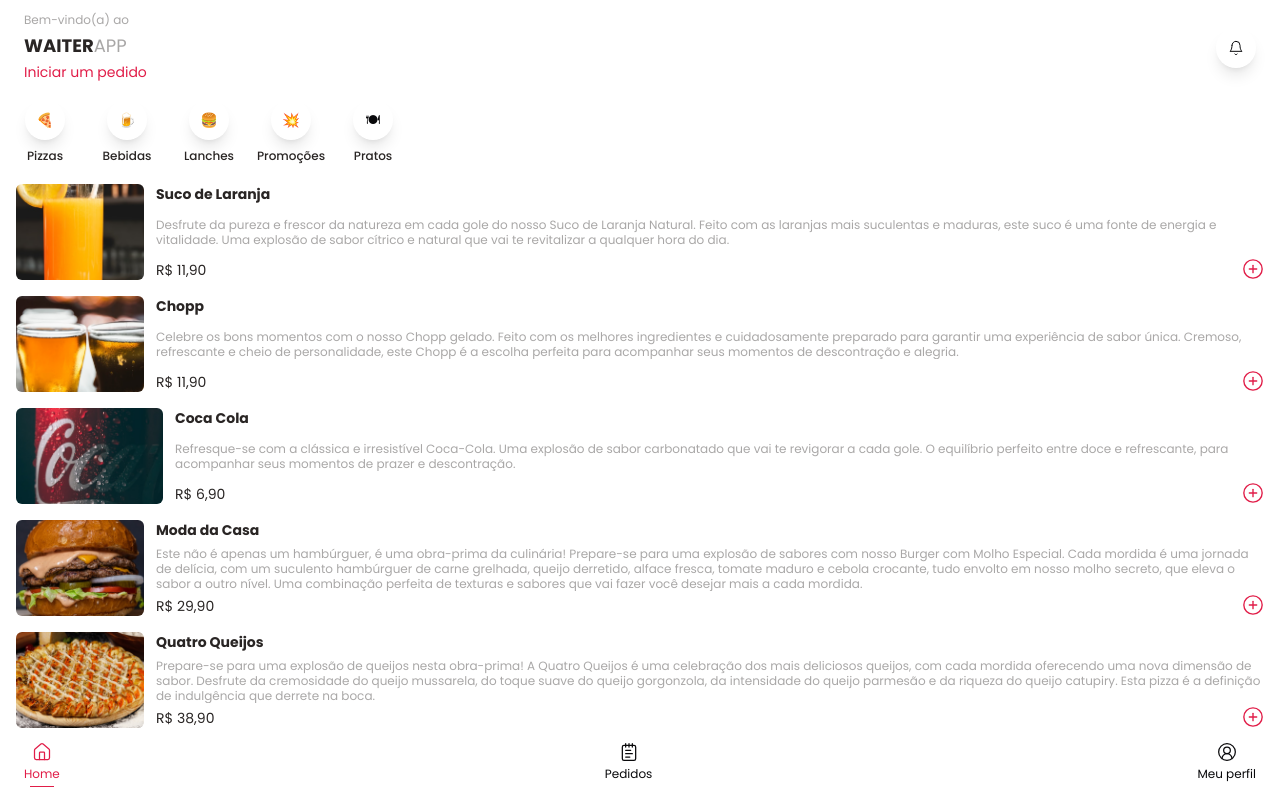
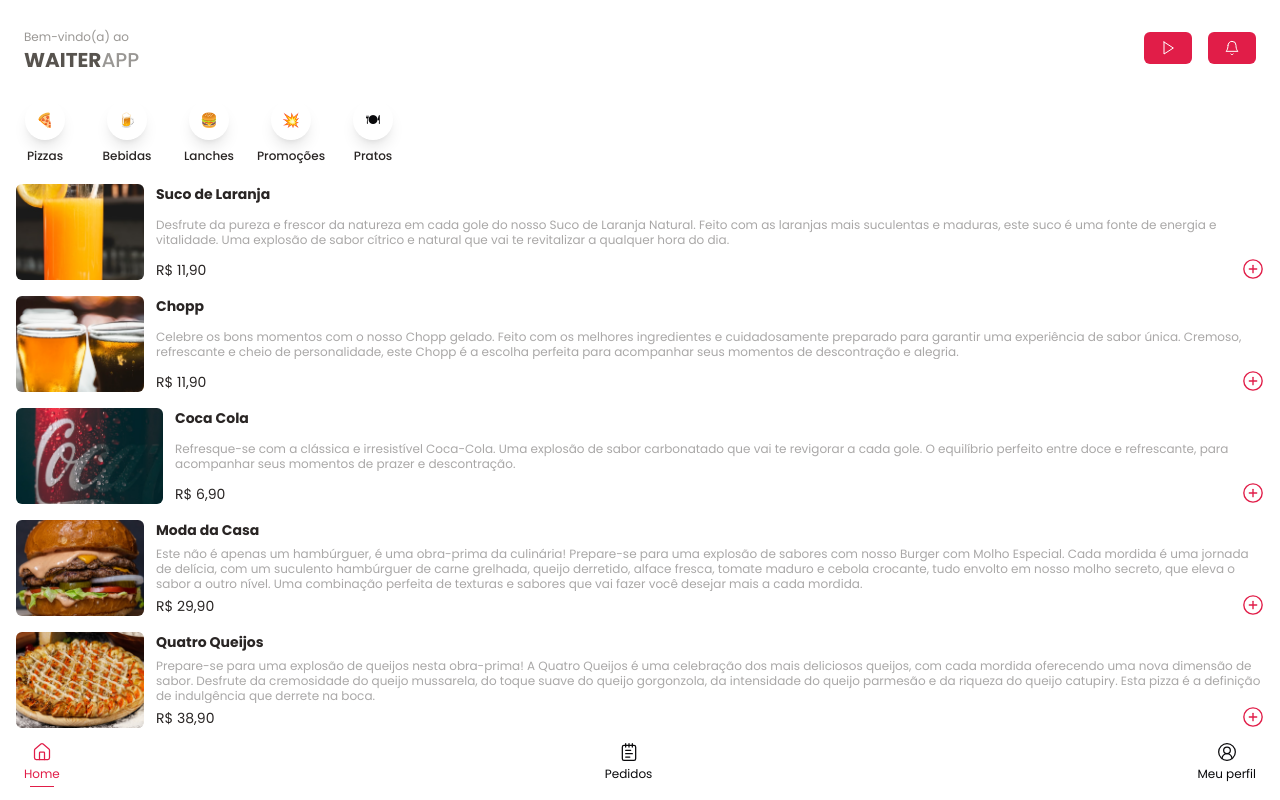
Before and after one commit to febonatto/waiter-app, a React (Vite) app: page / in a window 1280 px wide. Built offline with nearby package versions, Linux system fonts and the light colour scheme.

Commit message:
feat: Refatorado componente Header para mudança de ui/ux.

```diff
--- a/src/views/pages/Home/components/Header.tsx
+++ b/src/views/pages/Home/components/Header.tsx
@@ -1,54 +1,42 @@
-import { Bell } from 'lucide-react';
+import { Ban, Bell, Play } from 'lucide-react';
+
+import { Button } from '@views/components/Button';
 
 interface IHeader {
   selectedTable: number | null;
   handleOpenTableModal(): void;
   handleCancelOrder(): void;
 }
-export function Header({
-  selectedTable,
-  handleOpenTableModal,
-  handleCancelOrder,
-}: IHeader) {
+export function Header({ selectedTable, handleOpenTableModal, handleCancelOrder }: IHeader) {
   return (
     <header className="h-24 px-6">
       {!selectedTable ? (
-        <div className="h-full flex justify-between items-center">
-          <div className="text-stone-800">
-            <span className="text-xs opacity-40 mb-1 block">
-              Bem-vindo(a) ao
-            </span>
-            <h1 className="text-lg font-bold">
+        <div className="h-full flex justify-between items-center text-stone-600">
+          <div>
+            <span className="text-xs opacity-60">Bem-vindo(a) ao</span>
+            <h1 className="text-xl font-bold leading-tight">
               WAITER
-              <span className="font-normal opacity-40">APP</span>
+              <span className="font-medium opacity-60">APP</span>
             </h1>
-            <button
-              type="button"
-              className="text-primary text-sm"
-              onClick={handleOpenTableModal}
-            >
-              Iniciar um pedido
-            </button>
           </div>
-          <div className="p-3 rounded-full shadow-lg">
-            <Bell size={16} strokeWidth={1.5} />
+          <div className="flex items-center justify-center gap-4">
+            <Button type="button" className="p-3 rounded-full shadow-lg" onClick={handleOpenTableModal}>
+              <Play size={16} strokeWidth={1.5} />
+            </Button>
+            <Button type="button" typeOf="ghost" className="p-3 rounded-full shadow-lg">
+              <Bell size={16} strokeWidth={1.5} />
+            </Button>
           </div>
         </div>
       ) : (
-        <div className="h-full flex justify-center items-center flex-col gap-2">
-          <div className="w-full flex justify-between">
-            <span className="font-medium text-lg">Pedido</span>
-            <button
-              type="button"
-              className="text-sm text-primary"
-              onClick={handleCancelOrder}
-            >
-              Cancelar pedido
-            </button>
+        <div className="h-full flex flex-col justify-center gap-1 text-stone-600">
+          <strong className="font-medium text-sm">Pedido em andamento</strong>
+          <div className="flex items-center gap-4">
+            <span className="border rounded-sm px-2 py-3 text-xs opacity-60 flex-1">Mesa {selectedTable}</span>
+            <Button type="button" className="p-3 rounded-full shadow-lg" onClick={handleCancelOrder}>
+              <Ban size={16} strokeWidth={1.5} />
+            </Button>
           </div>
-          <span className="border rounded-sm px-2 py-3 text-xs w-full text-stone-800/60">
-            Mesa {selectedTable}
-          </span>
         </div>
       )}
     </header>
```
